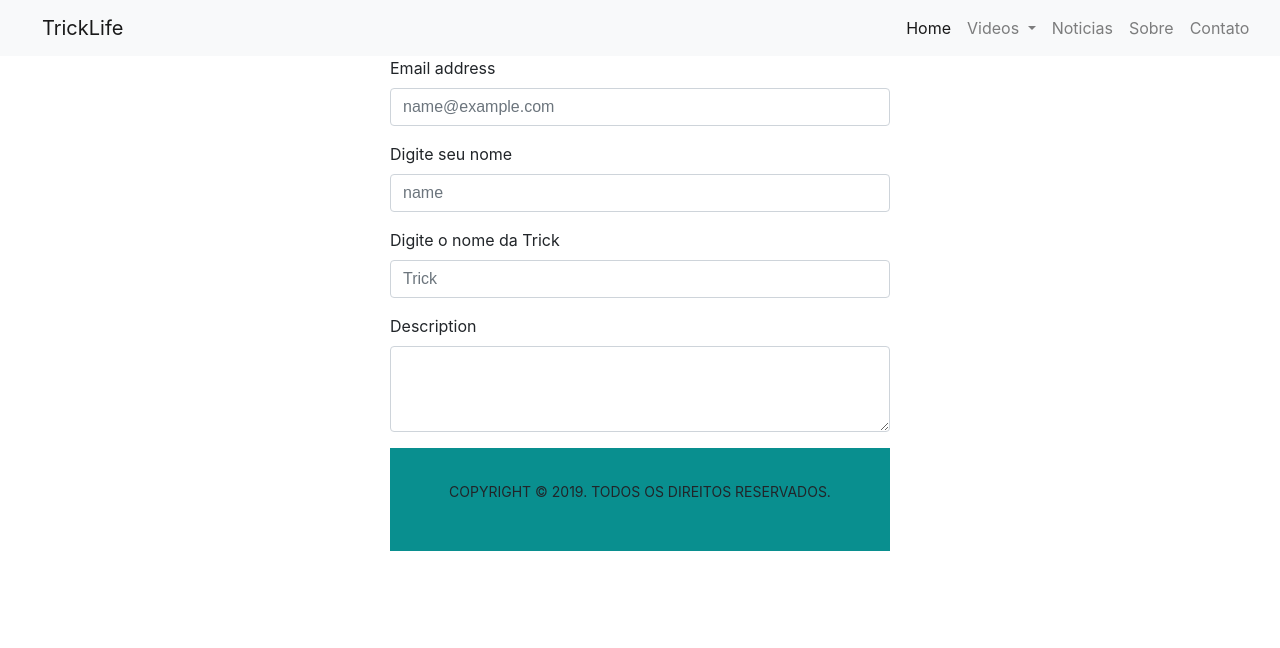
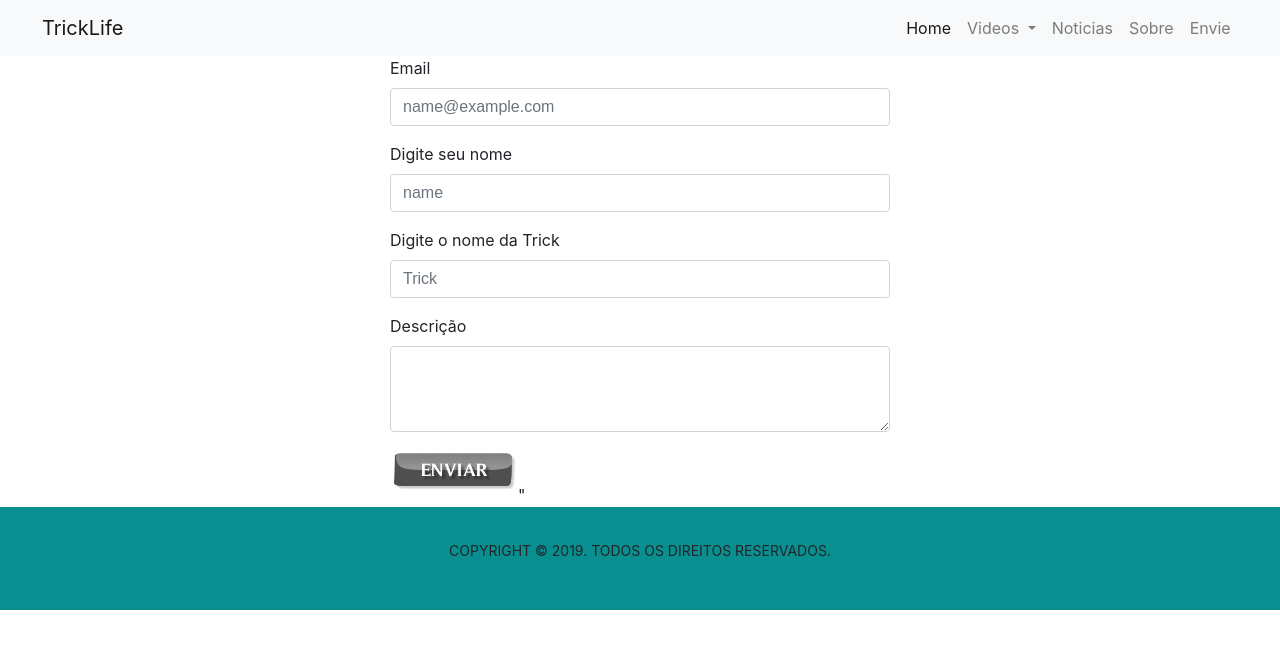
Before and after one commit to Gui-Farias/ProjetoAngu, a plain HTML site: page paginas/Envie.html in a window 1280 px wide. Drawn offline with nearby package versions, Linux system fonts and the light colour scheme.

Commit message:
Subindo Página de Contato

```diff
--- a/paginas/Contato.html
+++ b/paginas/Envie.html
@@ -4,7 +4,7 @@
 <head> <!-- Tag do cabeçalho -->
     <meta charset="utf-8"/> <!-- <meta charset="UTF-8"/> Tag para resolver problema com acentuação -->
     <link rel="stylesheet" href="https://stackpath.bootstrapcdn.com/bootstrap/4.3.1/css/bootstrap.min.css" integrity="sha384-ggOyR0iXCbMQv3Xipma34MD+dH/1fQ784/j6cY/iJTQUOhcWr7x9JvoRxT2MZw1T" crossorigin="anonymous">
-    <link rel="stylesheet" href="../estilo/Contato.css"/>
+    <link rel="stylesheet" href="../estilo/Envie.css"/>
     <link rel="stylesheet" href="../estilo/style.css"/>
     <title>Contato</title> <!-- Tag para inserir  titulo pra Página -->
 
@@ -19,7 +19,7 @@
         <div class="collapse navbar-collapse listanave" id="navbarSupportedContent">
             <ul class="navbar-nav mr-auto">
                 <li class="nav-item active">
-                    <a class="nav-link" href="#">Home <span class="sr-only">(current)</span></a>
+                    <a class="nav-link" href="index.html">Home <span class="sr-only">(current)</span></a>
                 </li>
                 <li class="nav-item dropdown">
                     <a class="nav-link dropdown-toggle" href="#" id="navbarDropdown" role="button" data-toggle="dropdown" aria-haspopup="true" aria-expanded="false">
@@ -39,14 +39,14 @@
                     <a class="nav-link" href="#">Sobre</a>
                 </li>
                 <li class="nav-item">
-                    <a class="nav-link" href="#">Contato</a>
+                    <a class="nav-link" href="#">Envie</a>
                 </li>
             </ul>
         </div>
     </nav>
     <form>
   <div class="form-group">
-    <label for="exampleFormControlInput1">Email address</label>
+    <label for="exampleFormControlInput1">Email</label>
     <input type="email" class="form-control" id="exampleFormControlInput1" placeholder="name@example.com">
   </div>
   <div class="form-group">
@@ -59,9 +59,11 @@
     <input type="trick" class="form-control" id="exampleFormControlInput3" placeholder="Trick">
   </div>
   <div class="form-group">
-    <label for="exampleFormControlTextarea1">Description</label>
+    <label for="exampleFormControlTextarea1">Descrição</label>
     <textarea class="form-control" id="exampleFormControlTextarea1" rows="3"></textarea>
   </div>
+  <input type="image" name="tEnviar" src="../imagens/botao-enviar.png"/>"
+  </form>
   <footer class="container-fluid rodape">
       <p>COPYRIGHT © 2019. TODOS OS DIREITOS RESERVADOS.</p>
 
```
Also changed, not shown: paginas/index.html (+1 -1 lines), estilo/Envie.css (renamed from estilo/Contato.css).
